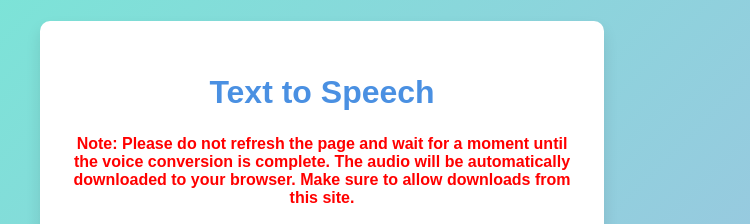
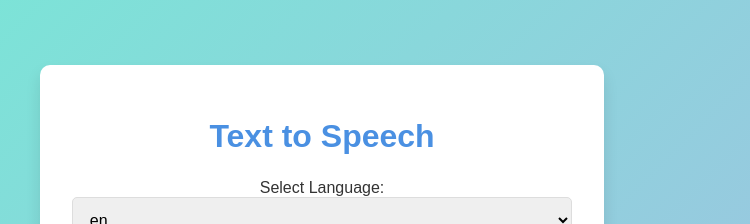
Before and after one commit to obadanaalwehsmba/obadanaalweh, a Flask app: template templates/index.html in a window 1280 px wide. Shown: the top 224 px of the page, without its empty margins (318-1068 px from the left). Run offline with Flask 3, Linux system fonts and the light colour scheme; the template is opened without the code that fills it: most values are stand-ins (such as "Sample title", 1, 10 or a date in 2020).

Commit message:
Update index.html

```diff
--- a/templates/index.html
+++ b/templates/index.html
@@ -57,18 +57,11 @@
       font-size: 0.9rem;
       color: #666;
     }
-    .note {
-      color: red;
-      font-size: 1rem;
-      margin-top: 1rem;
-      font-weight: bold;
-    }
   </style>
 </head>
 <body>
   <div class="container">
     <h1>Text to Speech</h1>
-    <p class="note">Note: Please do not refresh the page and wait for a moment until the voice conversion is complete. The audio will be automatically downloaded to your browser. Make sure to allow downloads from this site.</p>
     <form method="POST" action="/">
       <label for="language">Select Language:</label>
       <select name="language" id="language" required>
```
